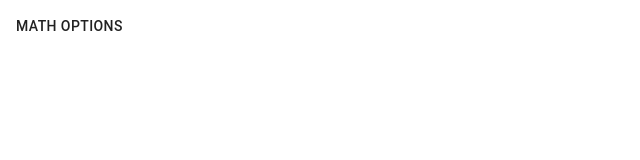
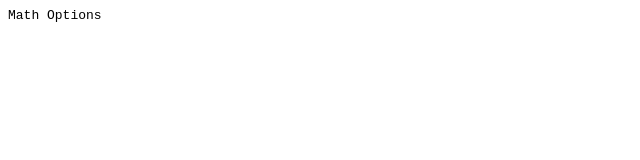
Before and after one commit to Tchao770/Math-4-Tangerines, a React (Create React App) app: page / in a window 1280 px wide. Shown: the top 160 px of the page, without its empty margins (0-640 px from the left). Built offline with nearby package versions, Linux system fonts and the light colour scheme.

Commit message:
Updated README.md

```diff
--- a/package.json
+++ b/package.json
@@ -7,9 +7,11 @@
     "@testing-library/jest-dom": "^5.11.9",
     "@testing-library/react": "^11.2.5",
     "@testing-library/user-event": "^12.7.3",
+    "node-sass": "^5.0.0",
     "react": "^17.0.1",
     "react-dom": "^17.0.1",
     "react-scripts": "4.0.3",
+    "scss": "^0.2.4",
     "web-vitals": "^1.1.0"
   },
   "scripts": {
--- a/src/components/OptionMenu.js
+++ b/src/components/OptionMenu.js
@@ -1,9 +1,12 @@
-import { Button } from '@material-ui/core';
+import { Box, Button } from '@material-ui/core';
+import './styles.scss';
 
 function OptionMenu() {
     return (
         <div>
-            <Button>Math Options</Button>
+            <Box>
+                Math Options
+            </Box>
         </div>
     );
 }
--- /dev/null
+++ b/src/components/styles.scss
@@ -0,0 +1,3 @@
+body{
+    font-family: monospace;
+}
```
Also changed, not shown: 2 other files (tests, documents, lock files or other folders).
